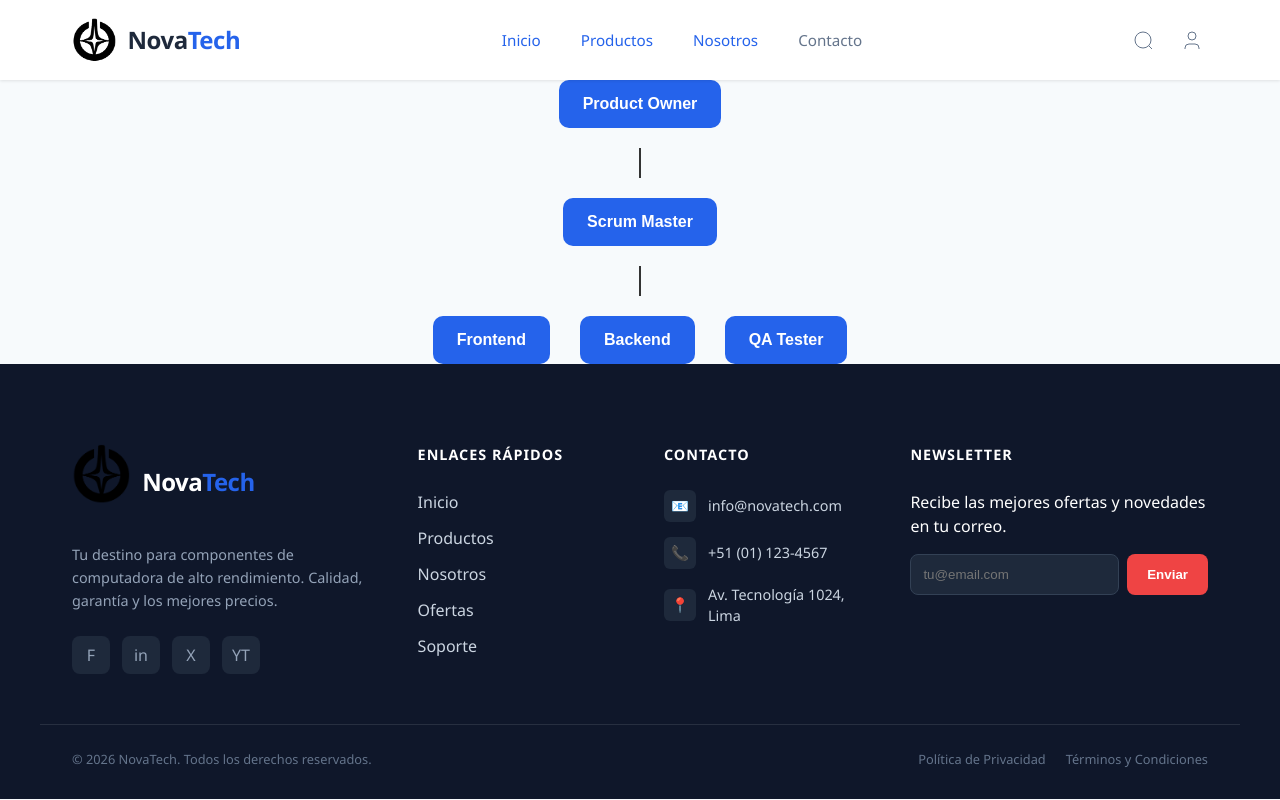
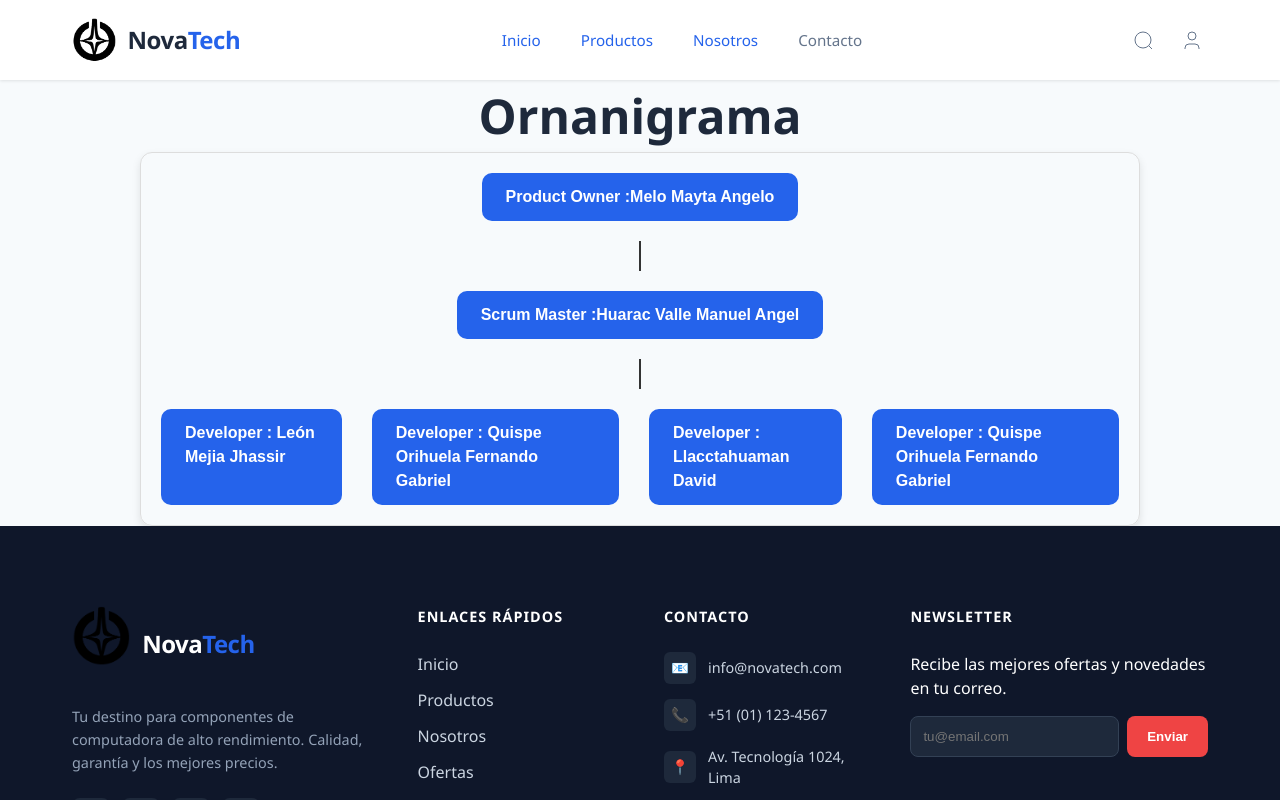
Before and after one commit to Giampierr/NovaTech, a React (Vite) app: page /nosotros in a window 1280 px wide. Shown: the top 800 px of the page. Built offline with nearby package versions, Linux system fonts and the light colour scheme.

Commit message:
feat(MapaOrg): mejora el estilo del componente

```diff
--- a/src/components/MapaOrg.jsx
+++ b/src/components/MapaOrg.jsx
@@ -2,24 +2,29 @@ import './MapaOrg.scss'
 
 export function MapaOrg(){
     return(
+        <>
+        <h2>Ornanigrama</h2>
         <div class="organigrama">
             <div class="nivel">
-        <div class="cargo">Product Owner</div>
+                <div class="cargo">Product Owner :Melo Mayta Angelo</div>
             </div>
 
             <div class="linea"></div>
 
             <div class="nivel">
-        <div class="cargo">Scrum Master</div>
+                <div class="cargo">Scrum Master :Huarac Valle Manuel Angel</div>
             </div>
 
             <div class="linea"></div>
 
             <div class="equipo">
-        <div class="cargo">Frontend</div>
-        <div class="cargo">Backend</div>
-        <div class="cargo">QA Tester</div>
+                <div class="cargo">Developer : León Mejia Jhassir</div>
+                <div class="cargo">Developer : Quispe Orihuela Fernando Gabriel </div>
+                <div class="cargo">Developer : Llacctahuaman David</div>
+                <div class="cargo">Developer : Quispe Orihuela Fernando Gabriel </div>
             </div>
         </div>
+        </>
+
     )
 }
--- a/src/components/MapaOrg.scss
+++ b/src/components/MapaOrg.scss
@@ -1,9 +1,27 @@
+h2{
+    text-align: center;
+    font-size: 3rem;
+}
+
 .organigrama{
     display:flex;
     flex-direction:column;
     align-items:center;
+    justify-content:center;
+    margin: 0 auto;
     gap:20px;
     font-family:Poppins,sans-serif;
+    border: 1px solid blue;
+    padding: 20px;
+    max-width: 1000px;
+    border: 1px solid #ddd;
+    box-shadow: 0 4px 8px rgba(0,0,0,0.1);
+    border-radius: 12px;
+    transition: all 0.3s ease;
+    &:hover{
+        transform: translateY(-5px);
+        box-shadow: 0 8px 16px rgba(0,0,0,0.2);
+    }
 }
 
 .cargo{
```
Lines whose indentation alone changed are shown as unchanged.
